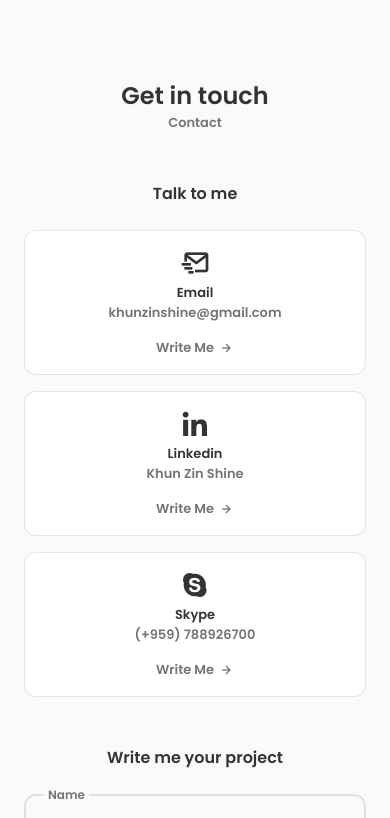
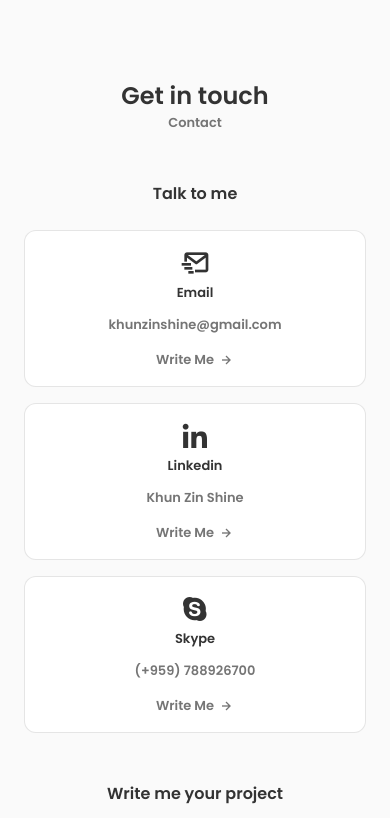
Before and after one commit to khunzinshine/khunzinshine.onrender, a React (Create React App) app: page / in a window 390 px wide. Shown: the part 4108-4926 px from the top of the page. Built offline with nearby package versions, Linux system fonts and the light colour scheme; no server answers.

Commit message:
changed css to scss [Contact]

```diff
--- a/src/components/contact/Contact.css
+++ /dev/null
@@ -1,143 +0,0 @@
-.contact__container {
-  grid-template-columns: repeat(2, max-content);
-  justify-content: center;
-  column-gap: 6rem;
-  padding-bottom: 3rem;
-}
-
-.contact__title {
-  text-align: center;
-  font-size: var(--h3-font-size);
-  font-weight: var(--font-medium);
-  margin-bottom: var(--mb-1-5);
-}
-
-.contact__info {
-  display: grid;
-  row-gap: 1rem;
-  grid-template-columns: 300px;
-}
-
-.contact__card {
-  background-color: var(--container-color);
-  border: 1px solid rgba(0, 0, 0, 0.1);
-  padding: 1rem;
-  border-radius: 0.75rem;
-  text-align: center;
-}
-
-.contact__card-icon {
-  font-size: 2rem;
-  color: var(--title-color);
-  margin-bottom: var(--mb-0-25);
-}
-
-.contact__card-title,
-.contact__card-data {
-  font-size: var(--small-font-size);
-}
-
-.contact__card-title {
-  font-weight: var(--font-medium);
-}
-
-.contact__card-data {
-  display: block;
-  margin-bottom: var(--mb-0-75);
-}
-
-.contact__button {
-  color: var(--text-color);
-  font-size: var(--small-font-size);
-  display: inline-flex;
-  align-items: center;
-  justify-content: center;
-  column-gap: 0.25rem;
-}
-
-.contact__button-icon {
-  font-size: 1rem;
-  transition: 0.3s;
-}
-
-.contact__button:hover .contact__button-icon {
-  transform: translate(0.25rem);
-}
-
-.contact__form {
-  width: 360px;
-}
-
-.contact__form-div {
-  position: relative;
-  margin-bottom: var(--mb-2);
-  height: 4rem;
-}
-
-.contact__form-input {
-  position: absolute;
-  top: 0;
-  left: 0;
-  width: 100%;
-  height: 100%;
-  border: 2px solid rgba(0, 0, 0, 0.1);
-  background: none;
-  color: var(--text-color);
-  outline: none;
-  border-radius: 0.75rem;
-  padding: 1.5rem;
-  z-index: 1;
-}
-
-.contact__form-tag {
-  position: absolute;
-  top: -0.75rem;
-  left: 1.25rem;
-  font-size: var(--smaller-font-size);
-  padding: 0.25rem;
-  background-color: var(--body-color);
-  z-index: 10;
-}
-
-.contact__form-area {
-  height: 11rem;
-}
-
-.contact__form-area textarea {
-  resize: none;
-}
-
-/* Large Devices */
-@media screen and (max-width: 992px) {
-  .contact__container {
-    column-gap: 3rem;
-  }
-}
-
-/* Medium Devices */
-@media screen and (max-width: 768px) {
-  .contact__container {
-    grid-template-columns: 1fr;
-    row-gap: 3rem;
-  }
-  .contact__info {
-    justify-content: center;
-  }
-  .contact__form {
-    margin: 0 auto;
-  }
-}
-
-@media screen and (max-width: 576px) {
-  .contact__info {
-    grid-template-columns: 1fr;
-  }
-
-  .contact__form {
-    width: 100%;
-  }
-}
-
-/* Small Devices */
-@media screen and (max-width: 350px) {
-}
--- a/src/components/contact/Contact.jsx
+++ b/src/components/contact/Contact.jsx
@@ -1,4 +1,4 @@
-import './Contact.css';
+import './Contact.scss';
 import 'react-toastify/dist/ReactToastify.css';
 
 import React, { useRef } from 'react';
--- /dev/null
+++ b/src/components/contact/Contact.scss
@@ -0,0 +1,126 @@
+.contact {
+  &__container {
+    grid-template-columns: repeat(2, max-content);
+    justify-content: center;
+    column-gap: 6rem;
+    padding-bottom: 3rem;
+  }
+  &__title {
+    text-align: center;
+    font-size: var(--h3-font-size);
+    font-weight: var(--font-medium);
+    margin-bottom: var(--mb-1-5);
+  }
+  &__info {
+    display: grid;
+    row-gap: 1rem;
+    grid-template-columns: 300px;
+  }
+  &__card {
+    background-color: var(--container-color);
+    border: 1px solid rgba(0, 0, 0, 0.1);
+    padding: 1rem;
+    border-radius: 0.75rem;
+    text-align: center;
+    &-icon {
+      font-size: 2rem;
+      color: var(--title-color);
+      margin-bottom: var(--mb-0-25);
+    }
+    &-title,
+    &-data {
+      display: block;
+      margin-bottom: var(--mb-0-75);
+      font-size: var(--small-font-size);
+    }
+    &-title {
+      font-weight: var(--font-medium);
+    }
+  }
+  &__button {
+    color: var(--text-color);
+    font-size: var(--small-font-size);
+    display: inline-flex;
+    align-items: center;
+    justify-content: center;
+    column-gap: 0.25rem;
+    &-icon {
+      font-size: 1rem;
+      transition: 0.3s;
+    }
+    &:hover &-icon {
+      transform: translate(0.25rem);
+    }
+  }
+  &__form {
+    width: 360px;
+    &-div {
+      position: relative;
+      margin-bottom: var(--mb-2);
+      height: 4rem;
+    }
+    &-input {
+      position: absolute;
+      top: 0;
+      left: 0;
+      width: 100%;
+      height: 100%;
+      border: 2px solid rgba(0, 0, 0, 0.1);
+      background: none;
+      color: var(--text-color);
+      outline: none;
+      border-radius: 0.75rem;
+      padding: 1.5rem;
+      z-index: 1;
+    }
+    &-tag {
+      position: absolute;
+      top: -0.75rem;
+      left: 1.25rem;
+      font-size: var(--smaller-font-size);
+      padding: 0.25rem;
+      background-color: var(--body-color);
+      z-index: 10;
+    }
+    &-area {
+      height: 11rem;
+      textarea {
+        resize: none;
+      }
+    }
+  }
+}
+
+/* Large Devices */
+@media screen and (max-width: 992px) {
+  .contact__container {
+    column-gap: 3rem;
+  }
+}
+
+/* Medium Devices */
+@media screen and (max-width: 768px) {
+  .contact {
+    &__container {
+      grid-template-columns: 1fr;
+      row-gap: 3rem;
+    }
+    &__info {
+      justify-content: center;
+    }
+    &__form {
+      margin: 0 auto;
+    }
+  }
+}
+
+@media screen and (max-width: 576px) {
+  .contact {
+    &__info {
+      grid-template-columns: 1fr;
+    }
+    &__form {
+      width: 100%;
+    }
+  }
+}
```
